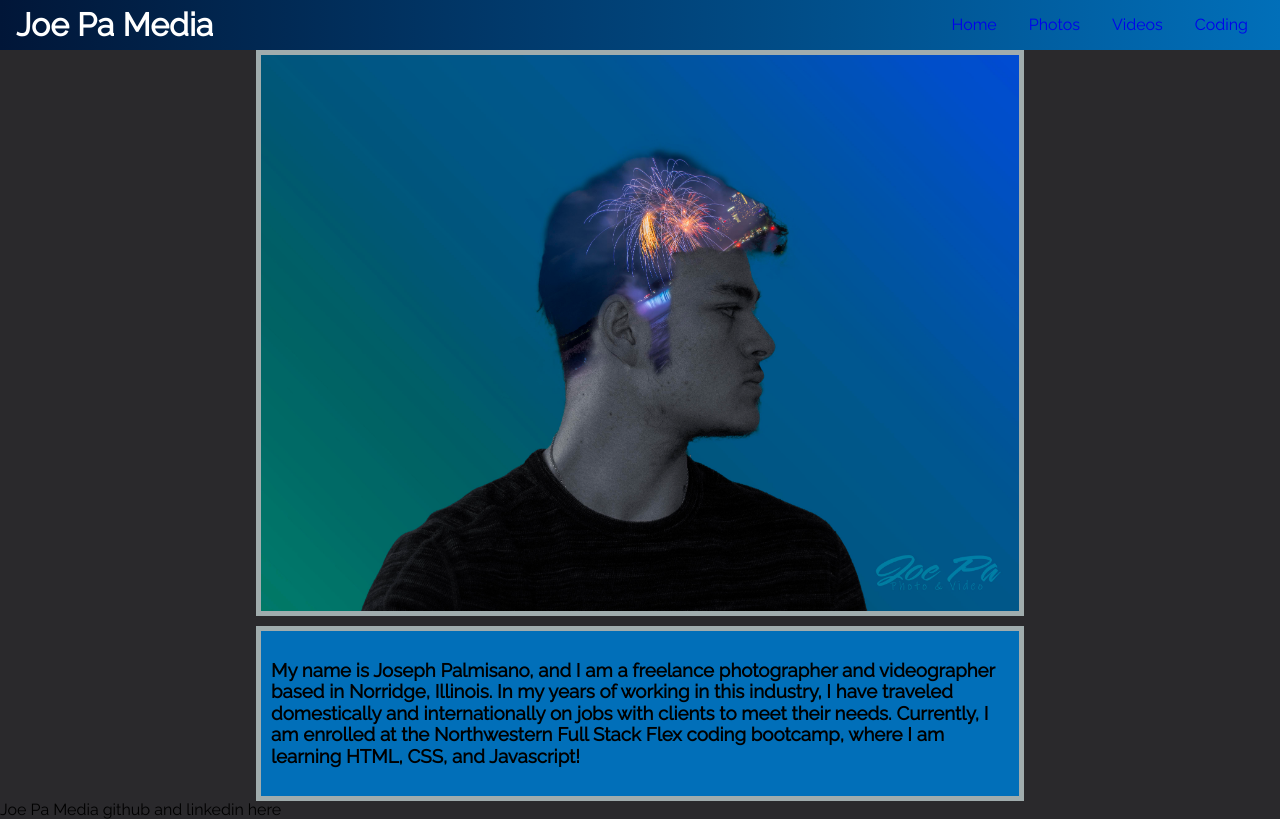
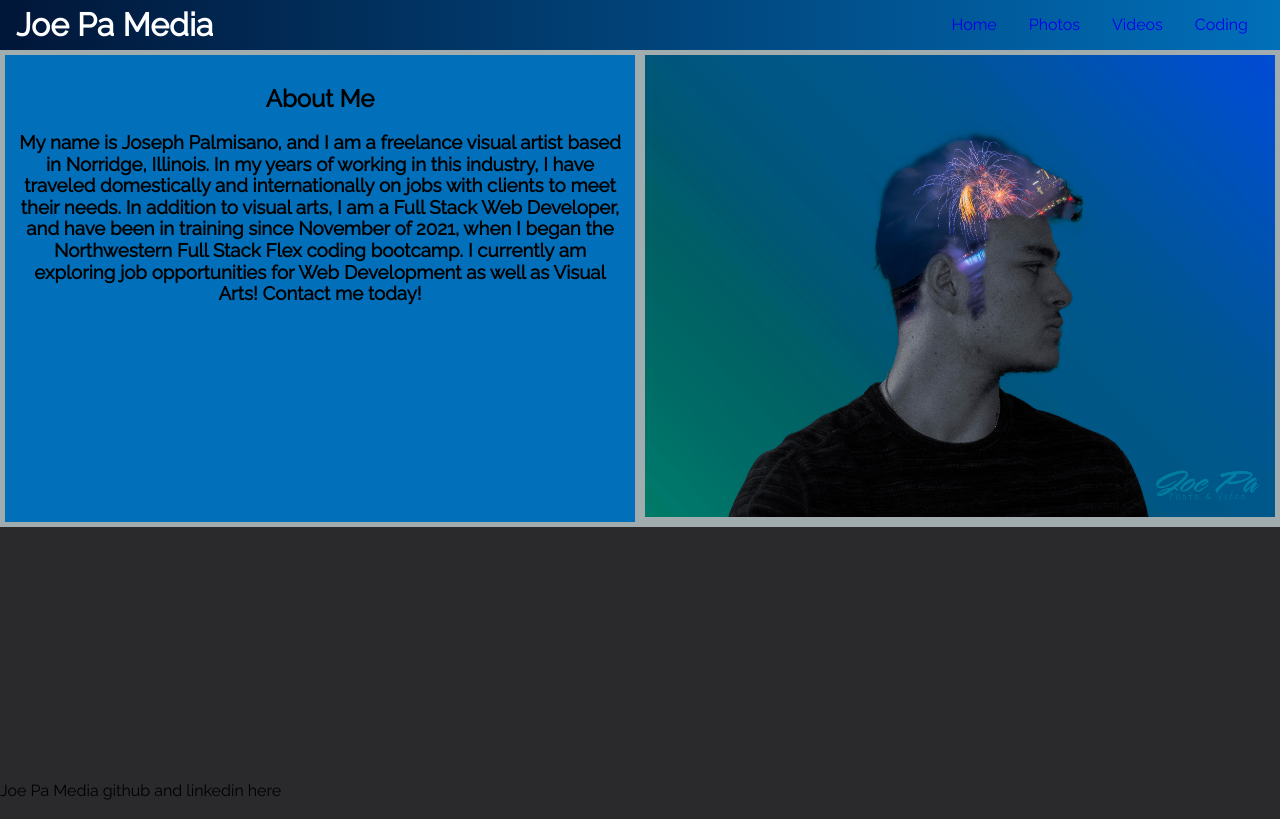
Before and after one commit to joepamedia/react-portfolio-joe, a React (Create React App) app: page / in a window 1280 px wide. Built offline with nearby package versions, Linux system fonts and the light colour scheme.

Commit message:
commiting everything so far

```diff
--- a/public/index.html
+++ b/public/index.html
@@ -5,10 +5,7 @@
     <link rel="icon" href="%PUBLIC_URL%/favicon.ico" />
     <meta name="viewport" content="width=device-width, initial-scale=1" />
     <meta name="theme-color" content="#000000" />
-    <meta
-      name="description"
-      content="Web site created using create-react-app"
-    />
+    <meta name="description" content="Web site created using create-react-app" />
     <link rel="apple-touch-icon" href="%PUBLIC_URL%/logo192.png" />
     <!--
       manifest.json provides metadata used when your web app is installed on a
@@ -24,7 +21,7 @@
       work correctly both with client-side routing and a non-root public URL.
       Learn how to configure a non-root public URL by running `npm run build`.
     -->
-    <title>React App</title>
+    <title>Joe Pa Media</title>
   </head>
   <body>
     <noscript>You need to enable JavaScript to run this app.</noscript>
--- a/src/assets/css/box.css
+++ b/src/assets/css/box.css
@@ -2,6 +2,10 @@
     padding: 10px;
     border: 5px solid #A0ACAD;
     background-color: #016FB9;
-    margin-left: 20%;
-    margin-right: 20%;
+    flex: 1 1 50%
 }
+/* add media query to change flex to flex 1 1 100% */
+.mw1280 {
+max-width: 1280px;
+margin: 0 auto
+}
--- /dev/null
+++ b/src/assets/css/elements.css
@@ -0,0 +1,18 @@
+body {
+    height: 100%;
+    width: 100%;
+}
+
+html {
+    height: 100%;
+    width: 100%;
+    overflow-y: scroll;
+    /* font, bkg, text */
+}
+
+#root {
+    display: grid;
+    min-height: 100%;
+    grid-template-columns: 100%;
+    grid-template-rows: auto 1fr auto;
+}
--- a/src/assets/css/fonts.css
+++ b/src/assets/css/fonts.css
@@ -1,3 +1,20 @@
+/* text decoration */
+ul {
+    text-decoration: none;
+}
+
+li {
+    text-decoration: none;
+}
+
 a {
     text-decoration: none;
   }
+
+
+
+  /* text spacing/alignment */
+
+.ta {
+    text-align: center;
+}
--- a/src/assets/css/img.css
+++ b/src/assets/css/img.css
@@ -1,14 +1,17 @@
 .img {
-    display: block;
-    width: 60%;
+    width: 100%;
     height: auto;
-    padding: 1.5rem;
-    margin-left: auto;
-    margin-right: auto;
-    margin-bottom: 10px;
   }
 
+  /* padding: 1.5rem;
+  margin-bottom: 10px;
+  margin-top: 10px; */
 .img-border {
     padding: 5px;
     background-color: #A0ACAD;
+    flex: 1 1 50%;
 }
+
+.flexwrapper {
+  display: flex;
+}
--- a/src/assets/css/main.css
+++ b/src/assets/css/main.css
@@ -6,3 +6,4 @@
 @import './flex.css';
 @import './box.css';
 @import './img.css';
+@import './elements.css'
--- a/src/components/Bio.js
+++ b/src/components/Bio.js
@@ -3,20 +3,22 @@ import heroImg from "../assets/images/DoubleExposurePalmisano_Joe lowres.jpg";
 
 function Bio() {
   return (
-    <>
-      <div>
-        <img src={heroImg} class="img img-border" alt="home-hero-img" />
-      </div>
+    <div className="flexwrapper">
       <div class="box">
-        <h3>
-          My name is Joseph Palmisano, and I am a freelance photographer and videographer based in
-          Norridge, Illinois. In my years of working in this industry, I have traveled domestically
-          and internationally on jobs with clients to meet their needs. Currently, I am enrolled at
-          the Northwestern Full Stack Flex coding bootcamp, where I am learning HTML, CSS, and
-          Javascript!
+        <h2>About Me</h2>
+        <h3 class="ta">
+          My name is Joseph Palmisano, and I am a freelance visual artist based in Norridge,
+          Illinois. In my years of working in this industry, I have traveled domestically and
+          internationally on jobs with clients to meet their needs. In addition to visual arts, I am
+          a Full Stack Web Developer, and have been in training since November of 2021, when I began
+          the Northwestern Full Stack Flex coding bootcamp. I currently am exploring job
+          opportunities for Web Development as well as Visual Arts! Contact me today!
         </h3>
       </div>
-    </>
+      <div className="img-border">
+        <img src={heroImg} class="img " alt="home-hero-img" />
+      </div>
+    </div>
   );
 }
 
--- a/src/components/Header.js
+++ b/src/components/Header.js
@@ -3,7 +3,6 @@ import { Link } from "react-router-dom";
 function Header() {
   return (
     <>
-      {/* add flexbox */}
       <section class="top-nav">
         <div>
           <h1>Joe Pa Media</h1>
--- a/src/components/Layout.js
+++ b/src/components/Layout.js
@@ -5,7 +5,7 @@ function Layout(props) {
   return (
     <>
       <Header></Header>
-      <main>{props.children}</main>
+      <main className="mw1280">{props.children}</main>
       <Footer></Footer>
     </>
   );
```
